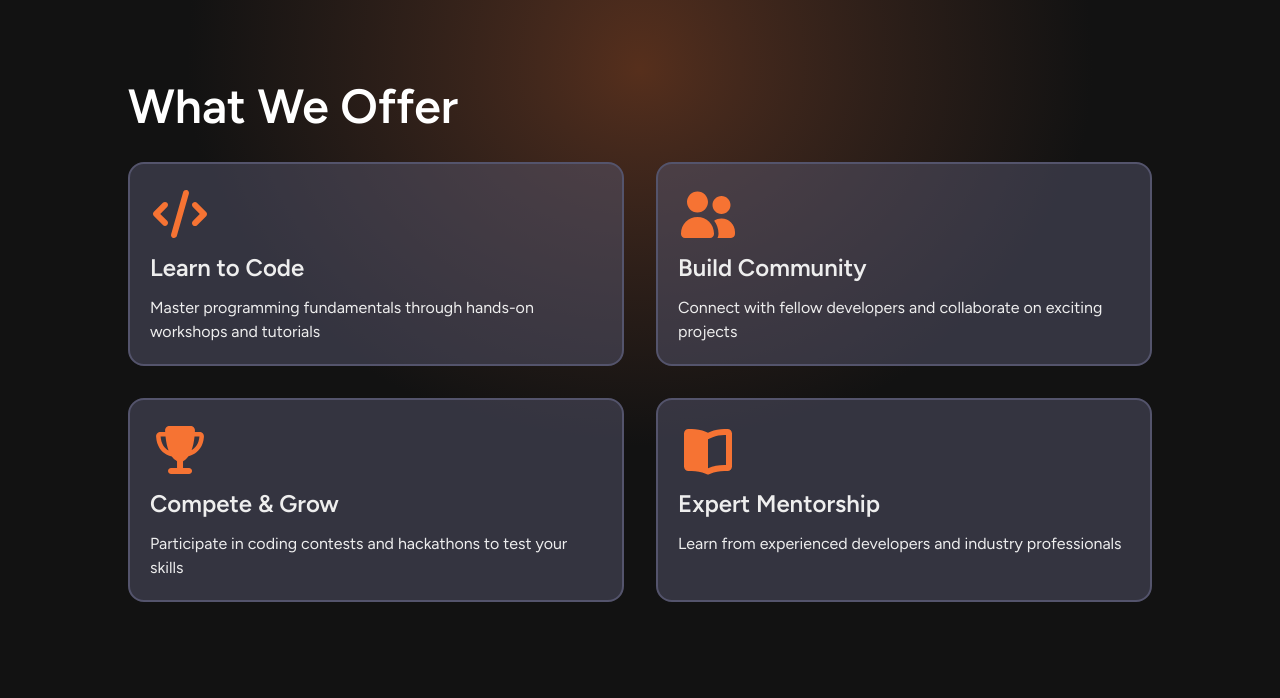
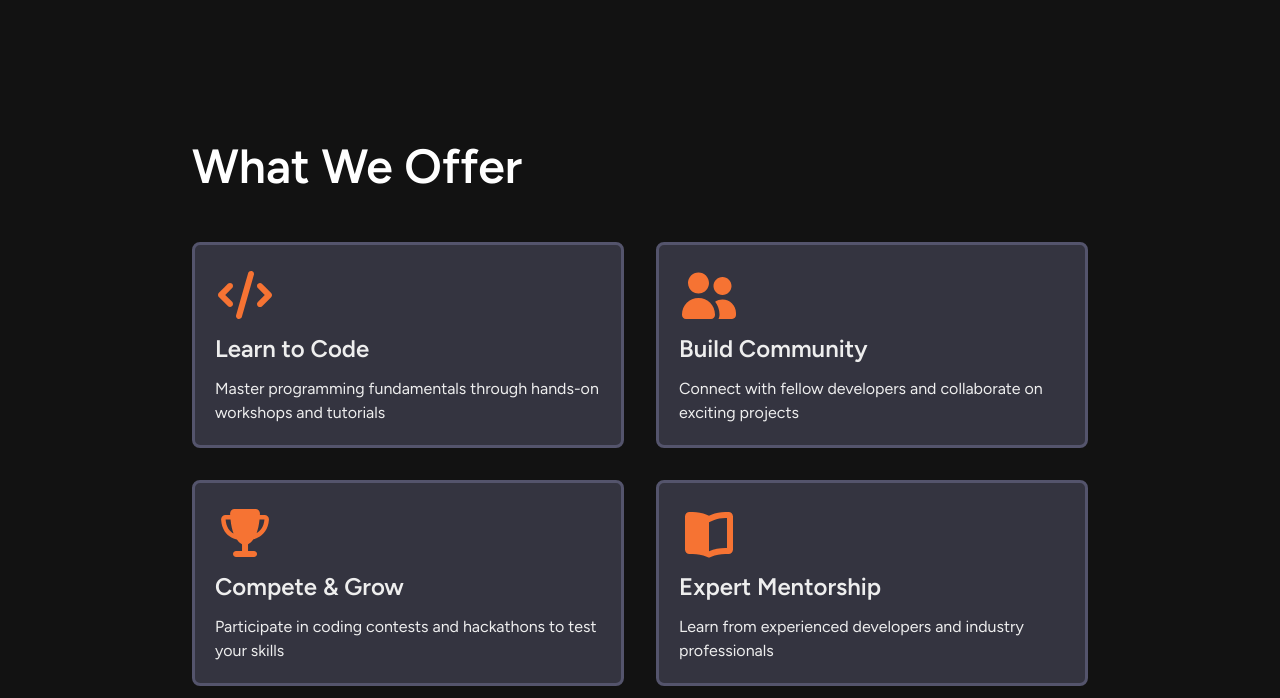
Before and after one commit to bye-shuvo/FECSDC, a React (Vite) app: page / in a window 1280 px wide. Shown: the part 730-1428 px from the top of the page. Built offline with nearby package versions, Linux system fonts and the light colour scheme.

Commit message:
Changed the UI for HomePage.jsx component

```diff
--- a/src/App.jsx
+++ b/src/App.jsx
@@ -1,8 +1,8 @@
 import Hero from "./HomePage/Hero";
 import Navbar from "./Components/Navbar";
 import Footer from "./Components/Footer";
-import FeaturedEvents from "./HomePage/featured-events";
-import CommitteePreview from "./HomePage/committee-preview";
+import FeaturedEvents from "./HomePage/FeaturedEvent";
+import CommitteePreview from "./HomePage/Committee";
 import Features from "./HomePage/Features";
 import CTA from "./HomePage/CTA";
 import { useLocation } from "react-router";
@@ -11,7 +11,7 @@ const App = () => {
   const location = useLocation();
   console.log(location.state);
   return (
-    <div className="w-full min-h-screen bg-body flex flex-col">
+    <div className="bg-body flex flex-col box-border">
       <Navbar />
       <Hero />
       <Features />
--- a/src/HomePage/Committee-preview.jsx
+++ b/src/HomePage/Committee.jsx
@@ -38,7 +38,7 @@ const committeePreview = () => {
   ];
 
   return (
-    <section className="pb-20 text-white px-[10%]">
+    <section className="text-white py-20 px-[10%]">
       <div className="mx-auto px-4">
         <div className="mb-12">
           <h2 className="text-3xl md:text-[3rem] font-bold text-foreground mb-4">
--- a/src/HomePage/Featured-events.jsx
+++ b/src/HomePage/FeaturedEvent.jsx
@@ -76,7 +76,7 @@ const FeaturedEvents = () => {
   ]);
 
   return (
-    <section className="flex flex-col items-center gap-4 px-[10%] py-20">
+    <section className="flex flex-col items-center gap-4 py-20 px-[15%]">
       <header className="w-full mb-5">
         <h2 className="text-[3rem] font-semibold text-white">
           Upcoming Events
--- a/src/HomePage/Features.jsx
+++ b/src/HomePage/Features.jsx
@@ -32,16 +32,16 @@ const Features = () => {
     },
   ];
   return (
-    <section className="text-paragraph-text-dark px-[10%] w-full bg-radial-[at_50%_0%]  from-0% from-cta-btn/30 to-50% to-body">
+    <section className="text-paragraph-text-dark px-[15%]">
       <div className="container mx-auto">
-        <h2 className="text-[3rem] font-semibold text-white mb-5">
+        <h2 className="text-[3rem] font-semibold text-white mb-10">
           What We Offer
         </h2>
         <div className="grid grid-cols-1 md:grid-cols-2 lg:grid-cols-2 gap-8">
           {features.map((feature, index) => (
             <div
               key={index}
-              className="border-2 border-secondary-header hover:border-cta-btn hover:scale-101 transition-all rounded-2xl p-5 bg-sidebar/50"
+              className="border-3 border-secondary-header hover:border-cta-btn hover:scale-101 transition-all rounded-lg p-5 bg-sidebar/50"
             >
               <span className="flex h-15 first:in-first:fill-cta-btn mb-2">
                 {feature.icon}
--- a/src/HomePage/Hero.jsx
+++ b/src/HomePage/Hero.jsx
@@ -1,9 +1,8 @@
-import React from "react";
 import { Link } from "react-router";
 
 const Hero = () => {
   return (
-    <div className="h-screen flex flex-col items-center justify-center w-full overflow-hidden bg-radial-[at_50%_100%] origin-bottom from-0% from-cta-btn/30 to-50% to-body">
+    <div className="h-screen flex flex-col items-center justify-center">
       <Link to={"/events"} className="text-md py-2.5 px-3 outline-1 outline-secondary-header shadow-[0px_0px_10px_0px] hover:shadow-[0px_0px_25px_5px] shadow-secondary-header backdrop-blur-2xl transition-all ease-in-out rounded-full text-white flex items-center gap-4 hover:gap-5 mb-8">
         <span className="bg-cta-btn text-white rounded-full px-3 py-1 flex gap-2">
           New{" "}
--- a/src/components/Footer.jsx
+++ b/src/components/Footer.jsx
@@ -5,7 +5,7 @@ const Footer = () => {
   const currentYear = new Date().getFullYear()
   return (
     <footer className="bg-card border-t border-secondary-header text-white">
-      <div className="max-w-7xl mx-auto px-4 py-8">
+      <div className="max-w-7xl mx-auto py-8">
         <div className="grid md:grid-cols-4 gap-8 mb-8">
           <div>
             <div className="flex items-center gap-3 mb-4">
--- a/src/components/Navbar.jsx
+++ b/src/components/Navbar.jsx
@@ -3,7 +3,7 @@ import { Link } from "react-router";
 
 const Navbar = () => {
   return (
-    <div className=" fixed w-full text-white flex items-center justify-evenly py-10 z-50">
+    <div className="sticky text-white flex items-center justify-evenly top-10 z-50">
       <div id="logo" className="flex items-center backdrop-blur-lg pr-3 rounded-full">
         <img
           className="h-12"
```
